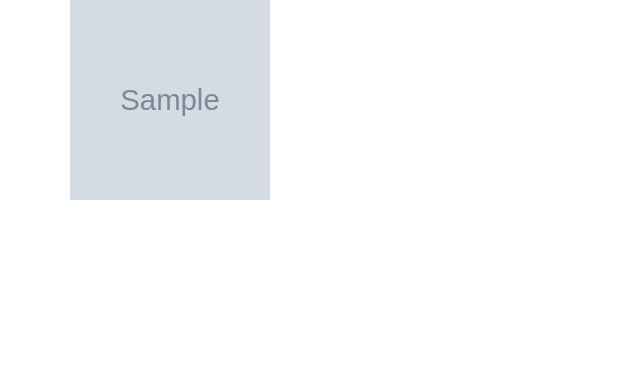
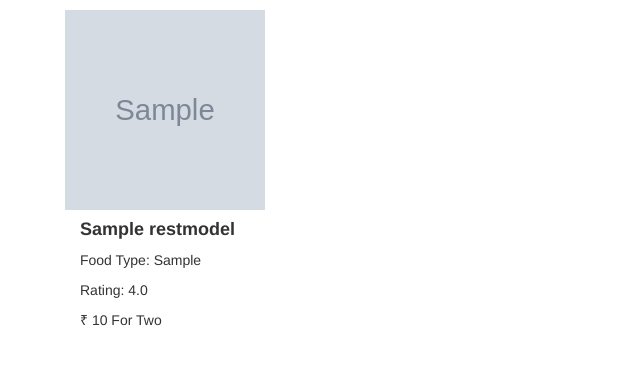
Before and after one commit to vplsaluja/Demo-Restaurant-Project, a Django app: a page that uses templates/restaurant_list.html in a window 1280 px wide. Shown: the top 365 px of the page, without its empty margins (0-640 px from the left). Run offline with Django 3.2, Linux system fonts and the light colour scheme; tables that the repository leaves empty hold one stand-in row (values such as "Sample post"); grey boxes marked "Sample" are stand-in pictures; some libraries are stand-ins or nearby versions.

Commit message:
row columm added

```diff
--- a/templates/restaurant_list.html
+++ b/templates/restaurant_list.html
@@ -6,19 +6,46 @@
     <link rel="stylesheet" href="https://maxcdn.bootstrapcdn.com/bootstrap/3.3.7/css/bootstrap.min.css"
           integrity="sha384-BVYiiSIFeK1dGmJRAkycuHAHRg32OmUcww7on3RYdg4Va+PmSTsz/K68vbdEjh4u" crossorigin="anonymous">
 </head>
+
+<style>
+* {
+    box-sizing: border-box;
+}
+
+.column {
+    float: left;
+    width: 33.33%;
+    padding: 10px;
+    <!--height: 300px; /* Should be removed. Only for demonstration */-->
+}
+
+.row:after {
+    content: "";
+    display: table;
+    clear: both;
+}
+
+
+</style>
 <body>
 <div class="container">
-    <table>
 
-        <thead>
-        </thead>
+    <div class="row">
         {% for restaurant in rest_list %}
-        <tr>
-            <!--<td>{{restaurant.rest_name}}</td>-->
-            <td><img src="{{restaurant.rest_logo.url}}" height="200" width="200"/></td>
-            {% endfor %}
-        </tr>
-    </table>
+        <div class="column">
+            <div class="card">
+                <img src="{{restaurant.rest_logo.url}}" height="200" width="200"/>
+                <div class="container">
+                    <h4><b>{{restaurant.rest_name}}</b></h4>
+                    <p>Food Type: {{restaurant.rest_food_type}}</p>
+                    <p>Rating: {{restaurant.rest_rating}}</p>
+                    <p>&#8377 {{restaurant.rest_expected_price}} For Two</p>
+                </div>
+            </div>
+        </div>
+        {% endfor %}
+    </div>
+
 </div>
 </body>
 </html>
```
